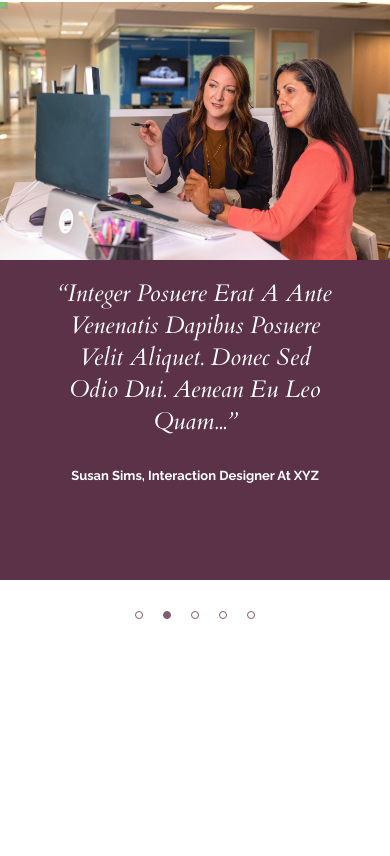
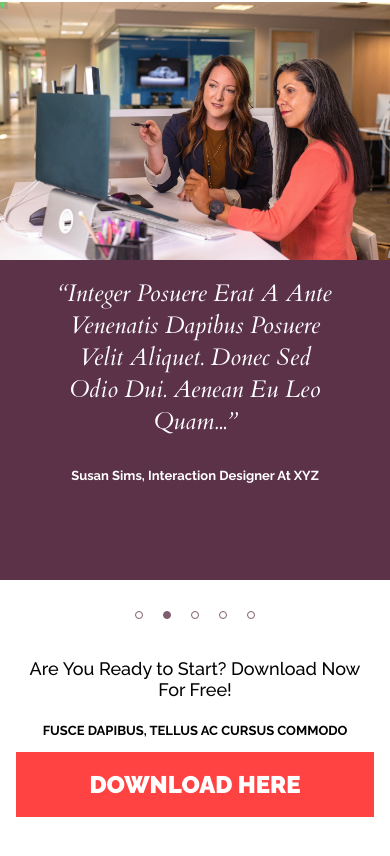
Before and after one commit to vadimbabich7/babich7, a website built with Parcel: page src/index.html in a window 390 px wide. Shown: the part 5170-6026 px from the top of the page. Before the commit the page ends 5823 px from the top, so only its background shows below. Built offline with nearby package versions, Linux system fonts and the light colour scheme.

Commit message:
feat(maket-2): add download block in maket2

```diff
--- a/src/index.html
+++ b/src/index.html
@@ -345,5 +345,12 @@
             <li class="slider__item"></li>
         </ul>
     </div>
+    <div class="download">
+        <article class="container">
+            <h2 class="download__title">Are You Ready to Start? Download Now For Free!</h2>
+            <p class="download__text">Fusce dapibus, tellus ac cursus commodo</p>
+            <button class="download__button">download here</button>
+        </article>
+    </div>
 </body>
 </html>
--- a/src/styles/style.scss
+++ b/src/styles/style.scss
@@ -575,8 +575,6 @@
         margin-bottom: 34.5px;
         grid-template-columns: repeat(1, 1fr);
     }
-    &__photo{
-    }
 
     &__img{
         width: 100%;
@@ -664,3 +662,57 @@
         background-color: #7E5D6F;
     }
 }
+
+.download{
+    text-align: center;
+    margin-bottom: 114px;
+
+    @media (max-width:1024px){
+        margin-bottom: 78px;
+    }
+    @media (max-width:767px){
+        margin-bottom: 45px;
+    }
+
+    &__title{
+        font-size: 30px;
+        font-weight: 500;
+        line-height: 35px;
+        font-family: 'Raleway', sans-serif;
+        padding: 5px 0;
+        margin-bottom: 20px;
+
+        @media (max-width:1024px){
+            font-size: 24px;
+            line-height: 28px;
+            margin-bottom: 15px;
+        }
+        @media (max-width:767px){
+            font-size: 18px;
+            line-height: 21px;
+        }
+    }
+    &__text{
+        font-size: 18px;
+        font-weight: 700;
+        line-height: 21px;
+        font-family: 'Raleway', sans-serif;
+        text-transform: uppercase;
+        margin-bottom: 47.7px;
+        padding: 3px 0;
+
+        @media (max-width:1024px){
+            font-size: 14px;
+            line-height: 16px;
+            margin-bottom: 43.3px;
+        }
+        @media (max-width:767px){
+            font-size: 13px;
+            line-height: 15px;
+            margin-bottom: 11px;
+        }
+    }
+    &__button{
+        @include btn();
+    }
+}
```
